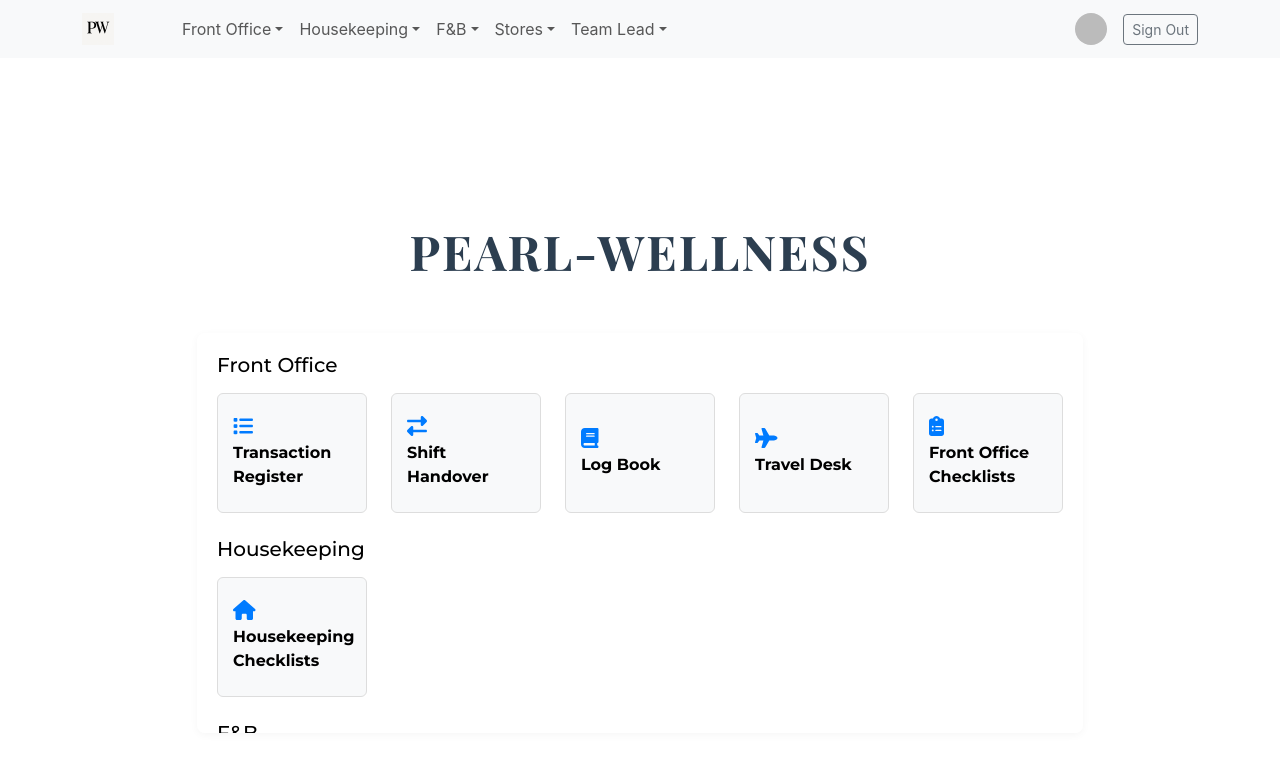
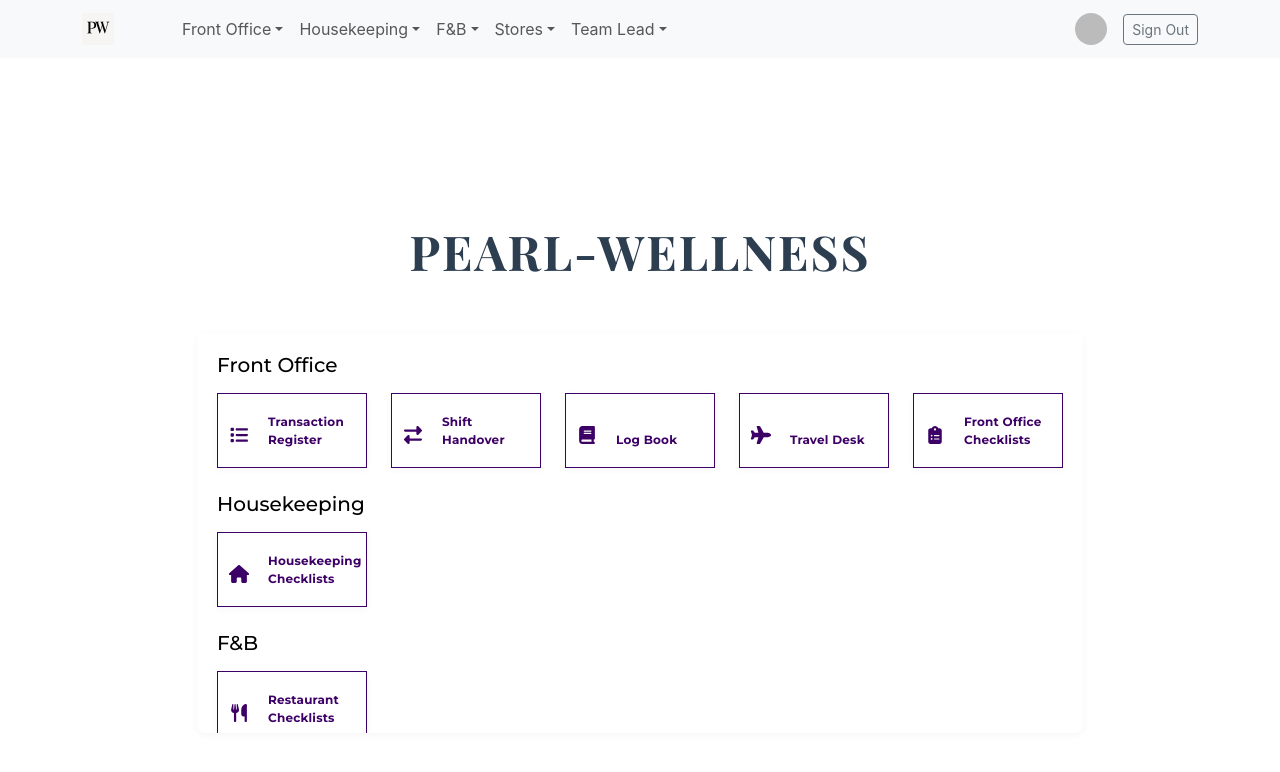
Before and after one commit to siddhantgode/pw_fms, a React (Create React App) app: page / in a window 1280 px wide. Shown: the top 772 px of the page. Built offline with nearby package versions, Linux system fonts and the light colour scheme; no server answers; sample sign-in values are in the browser's storage.

Commit message:
Enhancements to the ui

```diff
--- a/src/auth/Login.js
+++ b/src/auth/Login.js
@@ -49,19 +49,46 @@ const Login = ({ user, setUser }) => {
                 return (
                   <div key={section} className="mb-4 text-start">
                     <h5 className="mb-3">{section}</h5>
-                    <div className="tile-row">
+                    <div className="tile-row" style={{ display: 'flex', gap: 24, flexWrap: 'wrap', alignItems: 'flex-end' }}>
                       {sectionTiles.map(({ label, icon, path }) => (
-    <div key={path}>
+                        <div key={path} style={{ height: 75, display: 'flex', alignItems: 'flex-end' }}>
                           <div
                             className="tile"
                             onClick={() => handleNavigate(path)}
+                            style={{
+                              height: '100%',
+                              minWidth: 140,
+                              maxWidth: '100%',
+                              borderRadius: 0,
+                              border: '1px solid #3d0066',
+                              background: '#fff',
+                              color: '#3d0066',
+                              boxShadow: '0 2px 8px rgba(61,0,102,0.04)',
+                              cursor: 'pointer',
+                              transition: 'all 0.2s',
+                              padding: '0 18px 18px 10px',
+                              margin: 0,
+                              fontWeight: 500,
+                              fontSize: 13,
+                              letterSpacing: 0.2,
+                              outline: 'none',
+                              outlineOffset: 0,
+                              position: 'relative',
+                              display: 'flex',
+                              flexDirection: 'row',
+                              alignItems: 'flex-end',
+                              justifyContent: 'flex-start',
+                              textAlign: 'left',
+                              gap: 10
+                            }}
                           >
                             <FontAwesomeIcon
                               icon={icon}
                               size="lg"
                               className="fa-icon"
+                              style={{ color: '#3d0066', fontSize: 18, transition: 'color 0.2s', marginRight: 8, minWidth: 22, textAlign: 'left', alignSelf: 'flex-end' }}
                             />
-        <span>{label}</span>
+                            <span style={{ fontSize: 12, fontWeight: 600, letterSpacing: 0.2, textAlign: 'left', flex: 1, alignSelf: 'flex-end' }}>{label}</span>
                           </div>
                         </div>
                       ))}
@@ -70,6 +97,21 @@ const Login = ({ user, setUser }) => {
                 );
               })}
             </div>
+            <style>{`
+              .tile {
+                transition: all 0.2s cubic-bezier(0.4,0,0.2,1);
+              }
+              .tile:hover {
+                background: #3d0066 !important;
+                color: #fff !important;
+                border-color: #3d0066 !important;
+                box-shadow: 0 4px 24px rgba(61,0,102,0.13) !important;
+                transform: scale(1.08);
+              }
+              .tile:hover .fa-icon {
+                color: #fff !important;
+              }
+            `}</style>
           </div>
         ) : (
           // Login view
--- a/src/staff/userManagement/TableComponents.js
+++ b/src/staff/userManagement/TableComponents.js
@@ -41,11 +41,13 @@ export function MultiSelect({ options, value, onChange, placeholder }) {
           alignItems: 'center',
           justifyContent: 'space-between',
           border: '1px solid #888',
-          padding: '6px 12px',
+          padding: '4px 18px',
           borderRadius: 0,
           cursor: 'pointer',
           backgroundColor: '#fff',
-          minHeight: 32
+          minHeight: 38,
+          height: 38,
+          fontSize: 15
         }}
         onClick={() => setIsOpen(!isOpen)}
       >
@@ -56,7 +58,6 @@ export function MultiSelect({ options, value, onChange, placeholder }) {
         </div>
         <div>{isOpen ? '▲' : '▼'}</div>
       </div>
-
       {isOpen && (
         <div style={{
           position: 'absolute',
@@ -88,28 +89,31 @@ export function MultiSelect({ options, value, onChange, placeholder }) {
               onClick={(e) => e.stopPropagation()}
             />
           </div>
-
           {/* Select all/none */}
           <div
             style={{
               padding: '8px 12px',
               borderBottom: '1px solid #eee',
               display: 'flex',
-              justifyContent: 'space-between'
+              justifyContent: 'space-between',
+              alignItems: 'center',
+              height: 38
             }}
           >
             <button
               onClick={(e) => {
                 e.stopPropagation();
-                onChange(filteredOptions);
+                onChange(options.filter(option => option.toLowerCase().includes(searchTerm.toLowerCase())));
               }}
               style={{
                 border: 'none',
                 background: 'none',
-                padding: 0,
+                padding: '0 8px',
                 cursor: 'pointer',
-                fontSize: 12,
-                color: '#3d0066'
+                fontSize: 15,
+                color: '#3d0066',
+                height: 38,
+                borderRadius: 0
               }}
             >
               Select All
@@ -122,21 +126,22 @@ export function MultiSelect({ options, value, onChange, placeholder }) {
               style={{
                 border: 'none',
                 background: 'none',
-                padding: 0,
+                padding: '0 8px',
                 cursor: 'pointer',
-                fontSize: 12,
-                color: '#3d0066'
+                fontSize: 15,
+                color: '#3d0066',
+                height: 38,
+                borderRadius: 0
               }}
             >
               Clear All
             </button>
           </div>
-
           {/* Options list */}
-          {filteredOptions.length === 0 ? (
+          {options.filter(option => option.toLowerCase().includes(searchTerm.toLowerCase())).length === 0 ? (
             <div style={{ padding: '8px 12px', color: '#888' }}>No options found</div>
           ) : (
-            filteredOptions.map((option) => (
+            options.filter(option => option.toLowerCase().includes(searchTerm.toLowerCase())).map((option) => (
               <div
                 key={option}
                 style={{
@@ -217,12 +222,14 @@ export function ColumnPicker({ options, selected, onChange, onClose }) {
         <button
           onClick={() => onChange(options.map(opt => opt.value))}
           style={{
-            padding: '4px 8px',
-            fontSize: 12,
+            padding: '4px 18px',
+            fontSize: 15,
             backgroundColor: '#f0f0f0',
             border: '1px solid #ccc',
             borderRadius: 0,
-            cursor: 'pointer'
+            cursor: 'pointer',
+            height: 38,
+            minWidth: 90
           }}
         >
           Select All
@@ -230,13 +237,15 @@ export function ColumnPicker({ options, selected, onChange, onClose }) {
         <button
           onClick={onClose}
           style={{
-            padding: '4px 8px',
-            fontSize: 12,
+            padding: '4px 18px',
+            fontSize: 15,
             backgroundColor: '#3d0066',
             color: '#fff',
             border: 'none',
             borderRadius: 0,
-            cursor: 'pointer'
+            cursor: 'pointer',
+            height: 38,
+            minWidth: 90
           }}
         >
           Close
--- a/src/staff/userManagement/UserManagement.js
+++ b/src/staff/userManagement/UserManagement.js
@@ -39,9 +39,10 @@ const UserManagement = () => {
           {categories.map(({ label, icon }) => (
             <div
               key={label}
+              className="category-tile"
               onClick={() => setActiveCategory(label)}
               style={{
-                height: 75, // 38 * 1.3 = 49.4
+                height: 75,
                 width: 140,
                 borderRadius: 0,
                 border: activeCategory === label ? '2px solid #3d0066' : '1px solid #3d0066',
@@ -50,7 +51,7 @@ const UserManagement = () => {
                 boxShadow: activeCategory === label ? '0 4px 16px rgba(61,0,102,0.10)' : '0 2px 8px rgba(61,0,102,0.04)',
                 cursor: 'pointer',
                 transition: 'all 0.2s',
-                padding: '0 10px',
+                padding: '0 10px 15px 10px',
                 margin: 0,
                 fontWeight: 500,
                 fontSize: 13,
@@ -59,12 +60,12 @@ const UserManagement = () => {
                 outlineOffset: 0,
                 position: 'relative',
                 display: 'flex',
-                alignItems: 'center',
+                alignItems: 'flex-end',
                 justifyContent: 'flex-start',
                 textAlign: 'left'
               }}
             >
-              <FontAwesomeIcon icon={icon} size="lg" style={{ marginRight: 10, color: activeCategory === label ? '#fff' : '#3d0066', fontSize: 18, transition: 'color 0.2s' }} />
+              <FontAwesomeIcon icon={icon} size="lg" className="fa-icon" style={{ marginRight: 10, color: activeCategory === label ? '#fff' : '#3d0066', fontSize: 18, transition: 'color 0.2s' }} />
               <span style={{ fontSize: 13, fontWeight: 600, letterSpacing: 0.2 }}>{label}</span>
               {activeCategory === label && (
                 <span style={{
@@ -85,6 +86,19 @@ const UserManagement = () => {
       </div>
 
       <style>{`
+        .category-tile {
+          transition: all 0.2s cubic-bezier(0.4,0,0.2,1);
+        }
+        .category-tile:hover {
+          background: #3d0066 !important;
+          color: #fff !important;
+          border-color: #3d0066 !important;
+          box-shadow: 0 4px 24px rgba(61,0,102,0.13) !important;
+          transform: scale(1.08);
+        }
+        .category-tile:hover .fa-icon {
+          color: #fff !important;
+        }
         @media (max-width: 992px) {
           .d-flex.justify-content-between.align-items-center {
             flex-direction: column;
```
Lines whose indentation alone changed are shown as unchanged.
